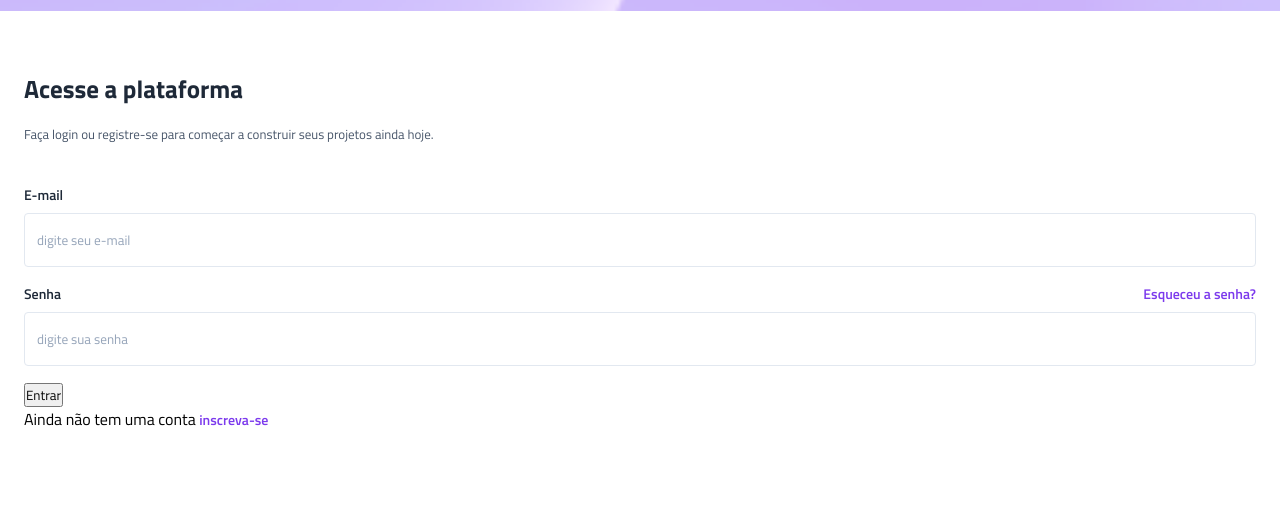
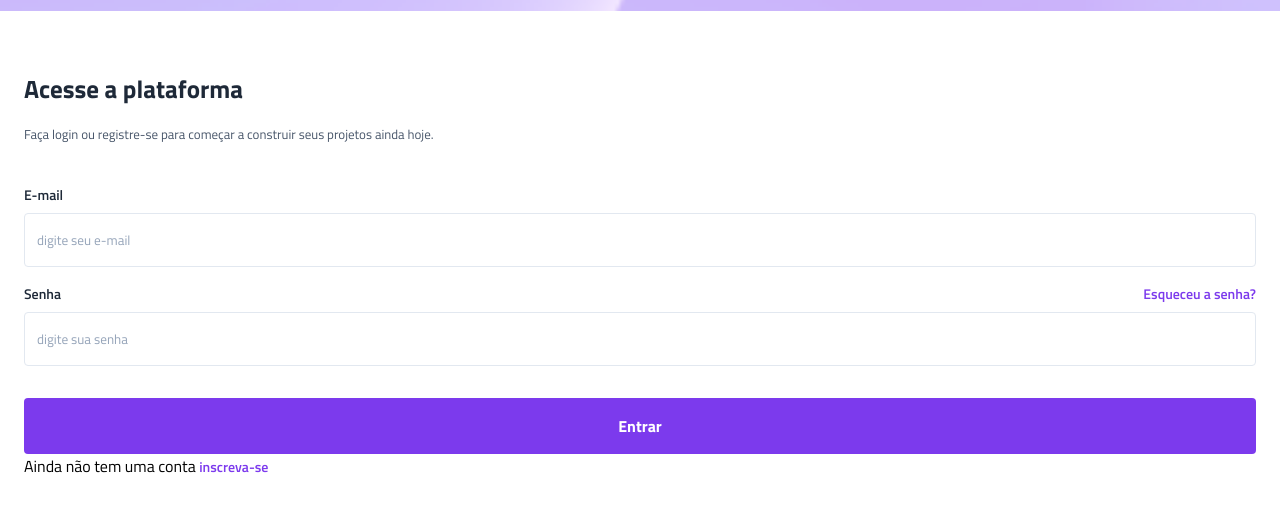
Before and after one commit to rick915/projeto_vertigo, a plain HTML site: page index.html in a window 1280 px wide. Shown: the part 123-634 px from the top of the page. Drawn offline with Linux system fonts and the light colour scheme.

Commit message:
estilizaçao do botao completa

```diff
--- a/style.css
+++ b/style.css
@@ -28,6 +28,7 @@ main{
     --cinza-400: #94a3b8;
     --cinza-200: #e2e8f0;
     --roxo: #7c3aed;
+    --branco: #fff;
 }
 .descricao{
     margin-bottom: 2.5rem;
@@ -87,3 +88,14 @@ main{
 .login a:hover{
     text-decoration: underline;
 }
+.login button{
+    margin-top: 1rem;
+    padding-block: 1rem;
+    width: 100%;
+    background-color: var(--roxo);
+    border: none;
+    border-radius: 0.25rem;
+    font-size: 1rem;
+    font-weight: 700;
+    color: var(--branco);
+}
```
